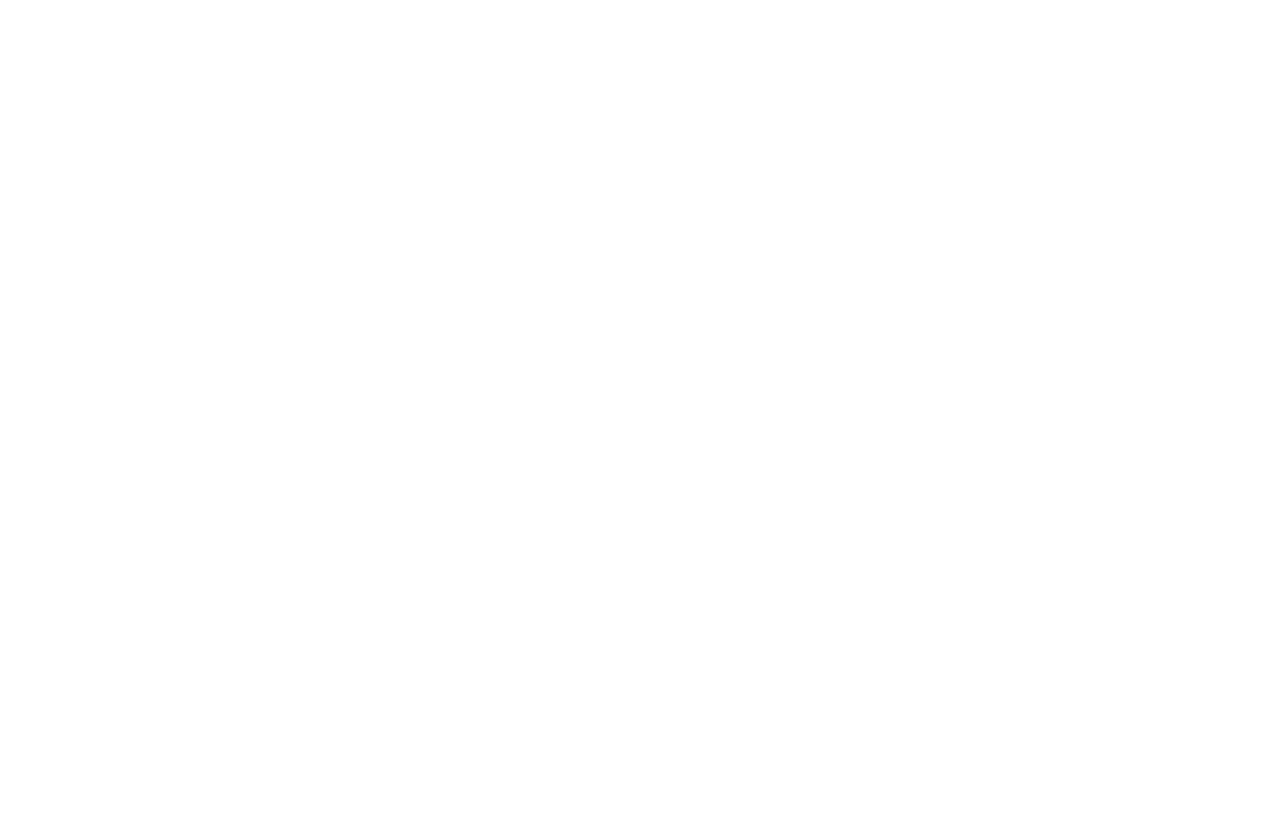
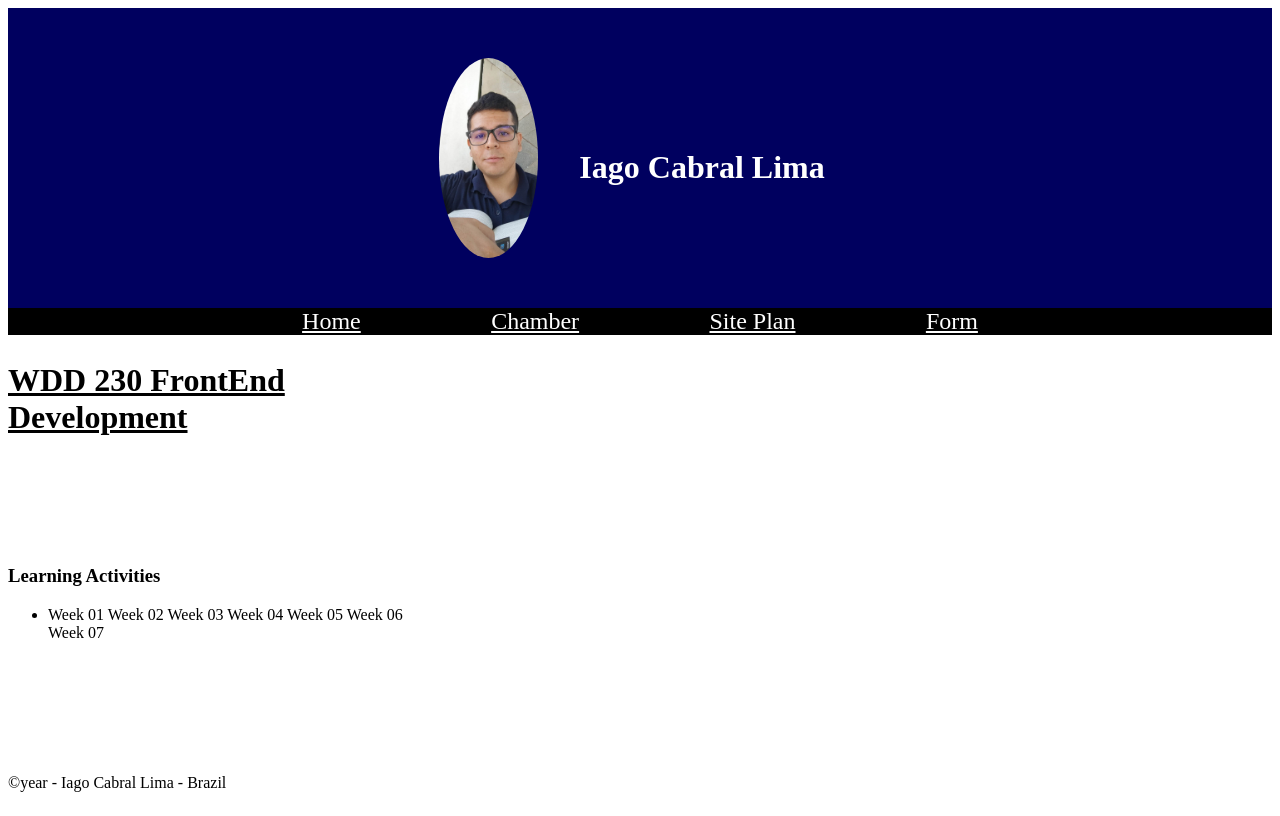
Before and after one commit to iagocabrallima/wdd230, a plain HTML site: page index.html in a window 1280 px wide. Drawn offline with Linux system fonts and the light colour scheme.

Commit message:
finished

```diff
--- a/index.html
+++ b/index.html
@@ -1,12 +1,48 @@
 <!DOCTYPE html>
-<html lang="en">
+<html lang="en-US">
 <head>
     <meta charset="UTF-8">
     <meta http-equiv="X-UA-Compatible" content="IE=edge">
-    <meta name="viewport" content="width=device-width, initial-scale=1.0">
-    <title>Document</title>
+    <meta name="Iago Lima - WDD 230 - Web Frontend Development" content="width=device-width, initial-scale=1.0">
+    <link rel="stylesheet" href="styles/base.css">
+
+    <title>Iago Lima - WDD 230 - Web Frontend Development - Home page</title>
 </head>
 <body>
+    <header>
+        <img src="images/344594124_953759132414802_2501985722870746907_n.jpg" alt="profile_image">
+        <h1>Iago Cabral Lima</h1>
+    </header>
+    <nav>
+        <a href="#">Home</a>
+        <a href="#">Chamber</a>
+        <a href="#">Site Plan</a>
+        <a href="#">Form</a>
+    </nav>
+    <main>
+        <h2>WDD 230 FrontEnd Development</h2>
+        <section class="card">
+            <h3>Learning Activities</h3>
+            <ul>
+                <li>
+                    <a>Week 01</a>
+                    <a>Week 02</a>
+                    <a>Week 03</a>
+                    <a>Week 04</a>
+                    <a>Week 05</a>
+                    <a>Week 06</a>
+                    <a>Week 07</a>
+                </li>
+            </ul>
+        </section>
+    </main>
+    <footer>
+        <p>
+            &copy;year - Iago Cabral Lima - Brazil
+        </p>
+        <p id="lastModified">
 
+        </p>
+    </footer>
 </body>
 </html>
--- /dev/null
+++ b/styles/base.css
@@ -0,0 +1,69 @@
+body{
+    display: grid;
+    height: 100vh;
+    grid-template: 1fr auto 1fr 1fr  / 1fr 1fr 1fr;
+}
+
+header{
+    background-color: rgb(0, 0, 95);
+    color: white;
+    grid-column: 1/4;
+    grid-row: 1/2;
+    max-width: 100%;
+    max-height: 300px;
+    display: grid;
+    grid-template-columns: 1fr 1fr 1fr;
+    grid-template-rows: 1fr 1fr 1fr;
+
+
+}
+
+header img{
+    max-width: 200px;
+    max-height: 200px;
+    width: auto;
+    height: auto;
+    grid-column: 2;
+    grid-row: 2;
+    margin: 10px;
+    border-radius: 50%;
+
+}
+
+header h1{
+    grid-column: 2;
+    margin-left: 150px;
+    grid-row: 2/3;
+    padding-top: 80px;
+}
+
+nav{
+    grid-column: 1/4;
+    grid-row: 2/3;
+    text-align: center;
+    max-height: 80px;
+    background: black;
+}
+
+nav a{
+    font-size: 1.5em;
+    color: white;
+    margin: 5%;
+}
+
+main{
+    grid-row: 3/5;
+    display: grid;
+    grid-template: 1fr 1fr/ 1fr
+}
+
+main h2{
+    grid-row: 1/2;
+    font-size: 2em;
+    text-decoration-line: underline;
+}
+
+
+footer{
+    grid-row: 5/6;
+}
```
Also changed, not shown: images/344594124_953759132414802_2501985722870746907_n.jpg (added), scripts/getDates.js (added), styles/larger.css (added).
